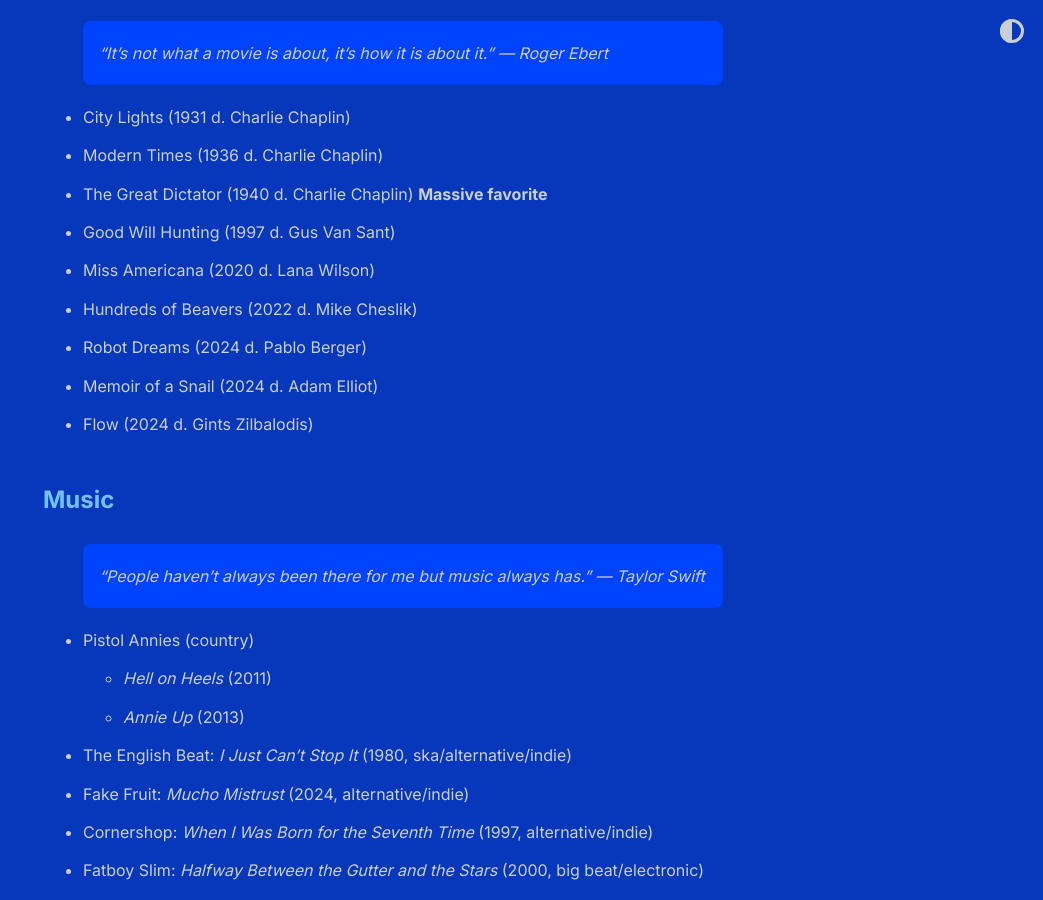
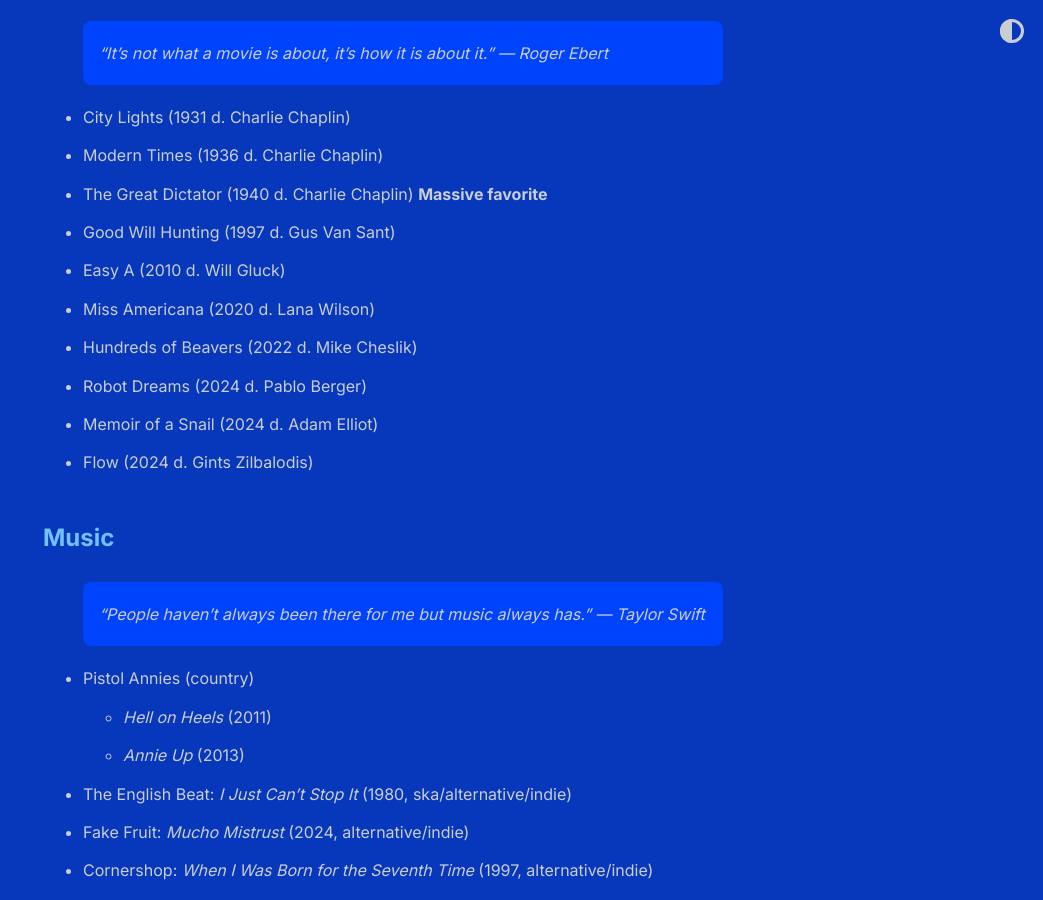
Before and after one commit to shihankanungo/shihankanungo.github.io, a Jekyll site: the page built from wrapped.md, in a window 1280 px wide and 900 px high, scrolled down 363 px. Shown: the whole window, without its empty margins (237-1280 px from the left). Built offline with Jekyll 4.4.1, drawn with Linux system fonts in a browser that asks for light colours.

Commit message:
Update wrapped.md

```diff
--- a/wrapped.md
+++ b/wrapped.md
@@ -12,6 +12,7 @@
 - Modern Times (1936 d. Charlie Chaplin)
 - The Great Dictator (1940 d. Charlie Chaplin) **Massive favorite**
 - Good Will Hunting (1997 d. Gus Van Sant)
+- Easy A (2010 d. Will Gluck)
 - Miss Americana (2020 d. Lana Wilson)
 - Hundreds of Beavers (2022 d. Mike Cheslik)
 - Robot Dreams (2024 d. Pablo Berger)
```
